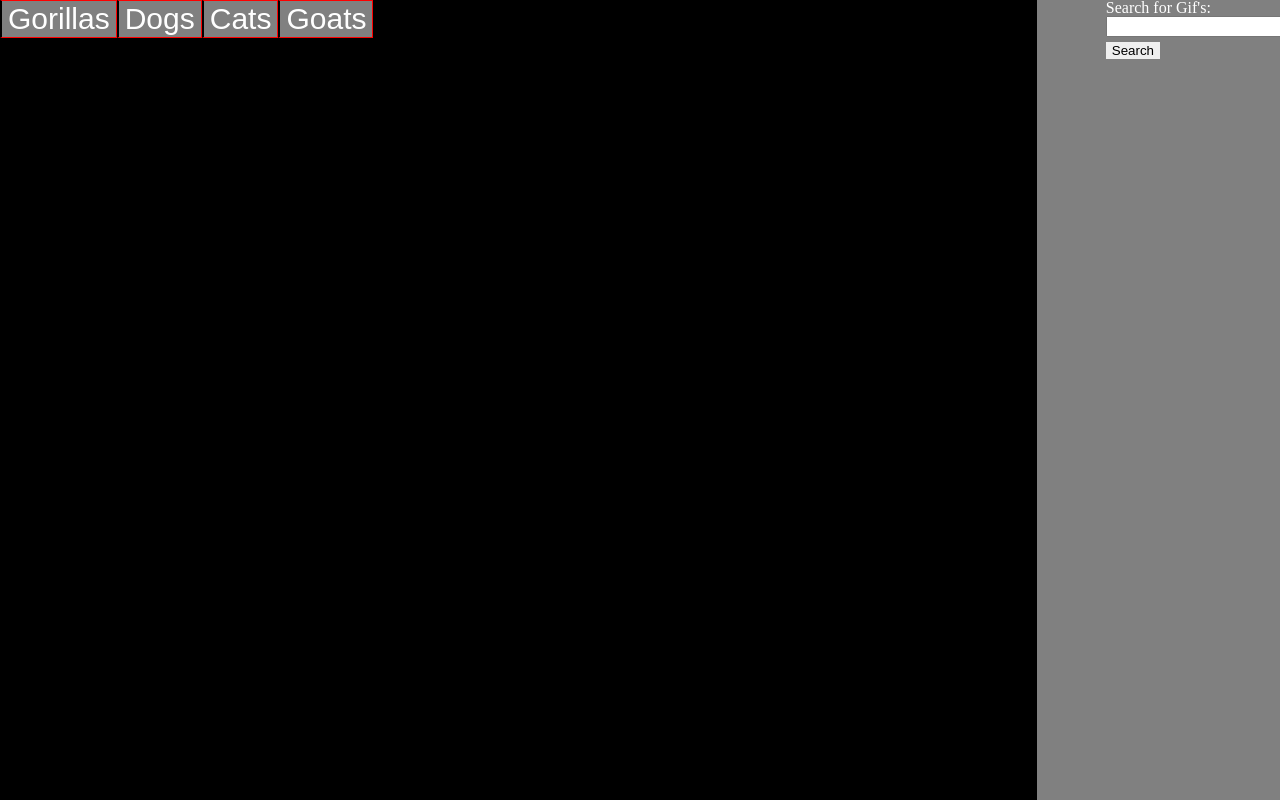
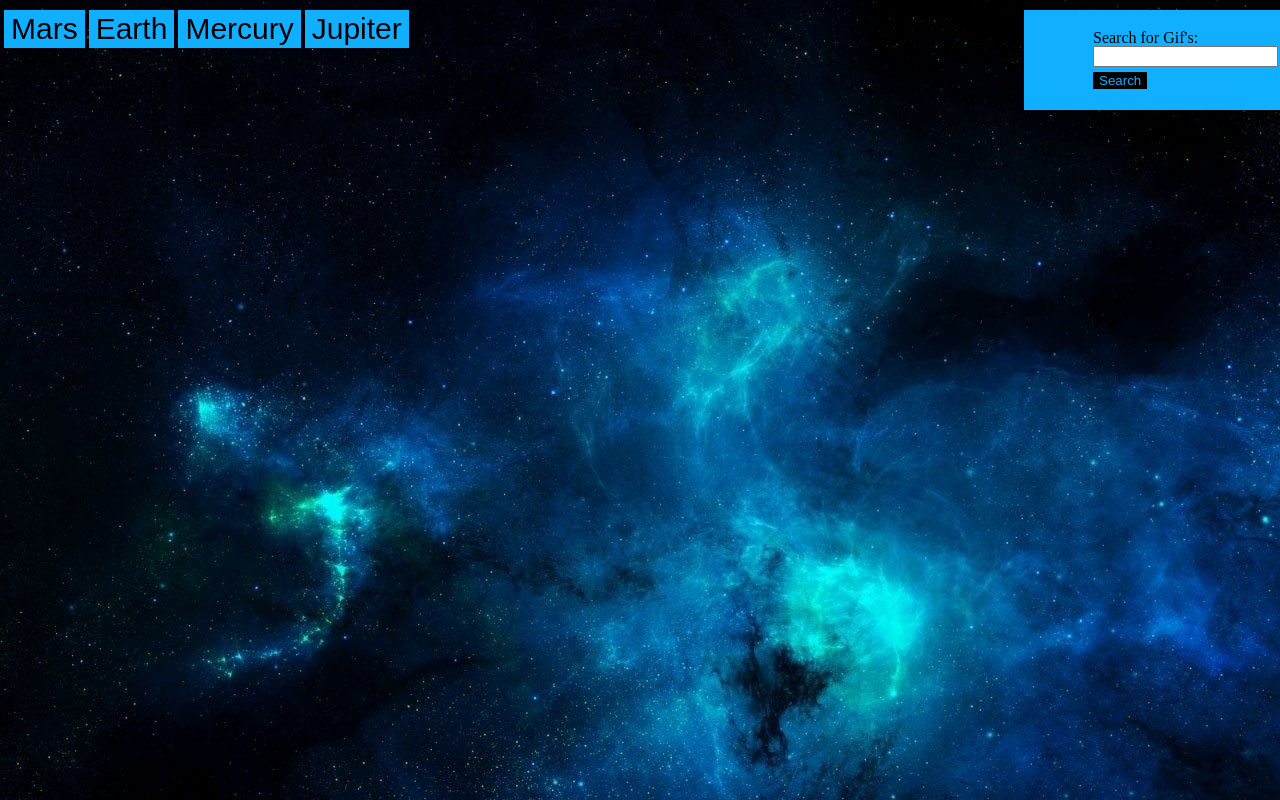
Before and after one commit to BradyDouthit/GiphyHomework, a plain HTML site: page index.html in a window 1280 px wide. Drawn offline with nearby package versions, Linux system fonts and the light colour scheme.

Commit message:
Started syling the site.

```diff
--- a/assets/css/style.css
+++ b/assets/css/style.css
@@ -1,43 +1,51 @@
 html {
-    background-color: black;
+    background-image: url("../images/giphy-hw-background.jpg");
 }
-.animal-buttons {
+.space-buttons {
     border: none;
-    background-color: gray;
-    color: white;
+    background-color: #11afff;
+    color: black;
     font-size: 30px;
     cursor: pointer;
-    border: 1px solid red;
-    border-left: 2px solid black;
-
+    border: 1px solid #11afff;
+    margin-left: .5%;
+    margin-top: 10px;
 }
 p {
-    color: white;
+    color: black;
 }
 .new-div {
-    border: 1px solid red;
+    border: 1px solid #11afff;
     width: 400px;
-    background-color: gray;
+    background-color: #11afff;
     margin-top: 30px;
 }
 img {
     width: 400px;
 }
 #search-div {
-    margin-left: 81%;
+    margin-left: 80%;
+    margin-top: 10px;
     position: fixed;
-    background-color: gray;
+    background-color: #11afff;
     width: 300px;
-    height: 100%;
+    height: 100px;
 }
-#search {
+#search-button {
     border: none;
     cursor: pointer;
     margin-top: 5px;
+    color: #11afff;
+    background-color: black;
 }
 .search {
     margin-left: 23%;
 }
 #button-holder {
+    display: flex;
+    flex-wrap: wrap;
     width: 800px;
 }
+#search-text {
+    margin-top: 20px;
+}
--- a/assets/javascript/giphy.js
+++ b/assets/javascript/giphy.js
@@ -1,20 +1,20 @@
-var topics = ["Goats", "Cats", "Dogs", "Gorillas"];
+var topics = ["Jupiter", "Mercury", "Earth", "Mars"];
 
-function animalFunction() {
+function spaceFunction() {
     for (var i = 0; i < topics.length; i++) {
         console.log(topics[i]);
         var newButton = $("<button>").html(topics[i]);
-        newButton.addClass("animal-buttons");
-        newButton.attr("data-animal", topics[i]);
+        newButton.addClass("space-buttons");
+        newButton.attr("data-space", topics[i]);
         $("#button-holder").prepend(newButton);
 
     }
 };
-animalFunction();
-$(".animal-buttons").on("click", function () {
-    var animal = $(this).attr("data-animal");
+spaceFunction();
+$(".space-buttons").on("click", function () {
+    var space = $(this).attr("data-space");
     var queryURL = "https://api.giphy.com/v1/gifs/search?api_key=xRK1KaHGDNPmpkTkb0GWbJVWI9TUgiEu&q=" +
-        animal + "&limit=10&offset=0&rating=G&lang=en";
+        space + "&limit=10&offset=0&rating=G&lang=en";
     $.ajax({
         url: queryURL,
         method: "GET"
@@ -145,7 +145,7 @@ $(".animal-buttons").on("click", function () {
     });
 });
 
-$("#search").on("click", function () {
+$("#search-button").on("click", function () {
     var userInput = $("#input").val();
     var queryURL = "https://api.giphy.com/v1/gifs/search?api_key=xRK1KaHGDNPmpkTkb0GWbJVWI9TUgiEu&q=" +
         userInput + "&limit=10&offset=0&rating=G&lang=en";
@@ -163,10 +163,10 @@ $("#search").on("click", function () {
         console.log(endOfArray)
         $("#search").val("");
         var newButton = $("<button>").html(endOfArray);
-        newButton.addClass("animal-buttons");
-        newButton.attr("data-animal", endOfArray);
+        newButton.addClass("space-buttons");
+        newButton.attr("data-space", endOfArray);
         $("#button-holder").append(newButton);
-        $(".animal-buttons").on("click", function () {
+        $(".space-buttons").on("click", function () {
             var imageCount = 0;
             var clickCheck = 0;
             for (var i = 0; i < results.length; i++) {
--- a/index.html
+++ b/index.html
@@ -5,9 +5,9 @@
         <script src="https://cdnjs.cloudflare.com/ajax/libs/jquery/3.2.1/jquery.min.js"></script>
     </head>
     <div id="search-div">
-        <p class="search">Search for Gif's:</p>
+        <p id="search-text" class="search">Search for Gif's:</p>
         <input type="text" class="search" id="input"><br>
-        <button class="search" id="search">Search</button>
+        <button class="search" id="search-button">Search</button>
     </div>
     <div id="button-holder"></div>
     <div id="image-rating-holder">
```
Also changed, not shown: assets/images/giphy-hw-background.jpg (added).
